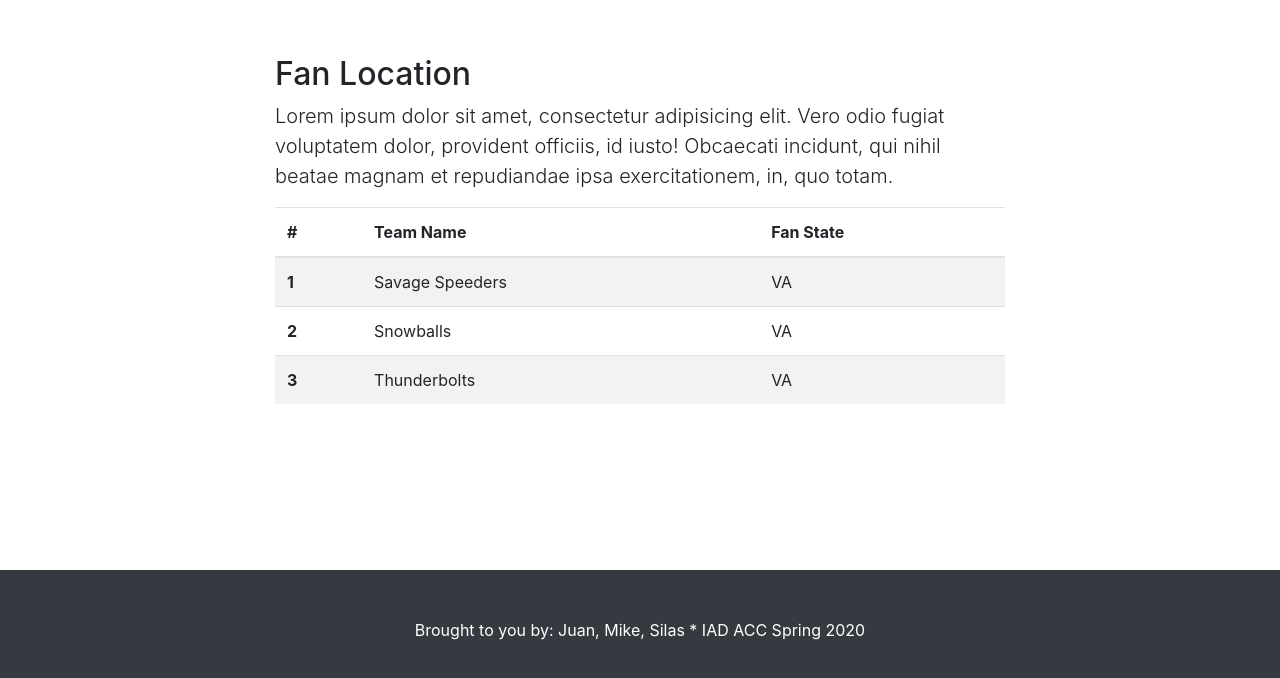
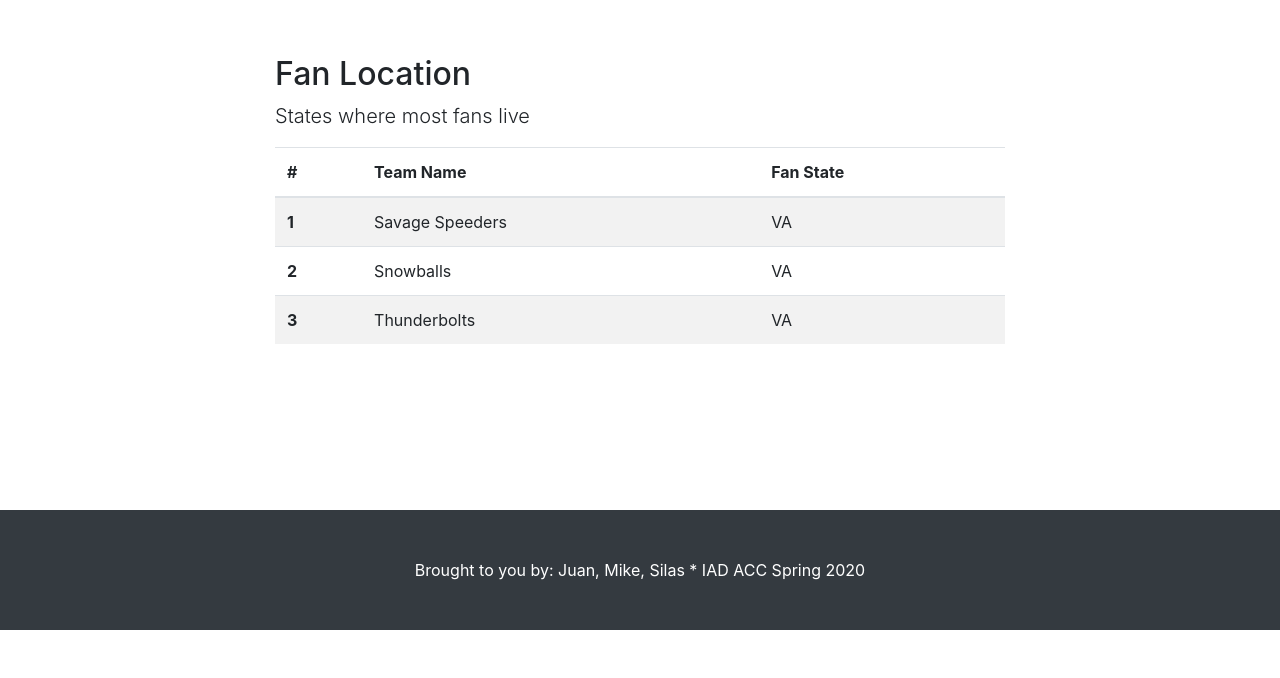
Before and after one commit to juan2357/marbleTRACKer, a website with bundled scripts: page index.html in a window 1280 px wide. Shown: the part 1985-2663 px from the top of the page. After the commit the page ends 2615 px from the top, so only its background shows below. Built offline with nearby package versions, Linux system fonts and the light colour scheme.

Commit message:
change content on html file line 143

```diff
--- a/index.html
+++ b/index.html
@@ -140,7 +140,7 @@
       <div class="row">
         <div class="col-lg-8 mx-auto">
           <h2>Fan Location</h2>
-          <p class="lead">Lorem ipsum dolor sit amet, consectetur adipisicing elit. Vero odio fugiat voluptatem dolor, provident officiis, id iusto! Obcaecati incidunt, qui nihil beatae magnam et repudiandae ipsa exercitationem, in, quo totam.</p>
+          <p class="lead">States where most fans live</p>
           <table class="table table-striped">
             <thead>
               <tr>
```
